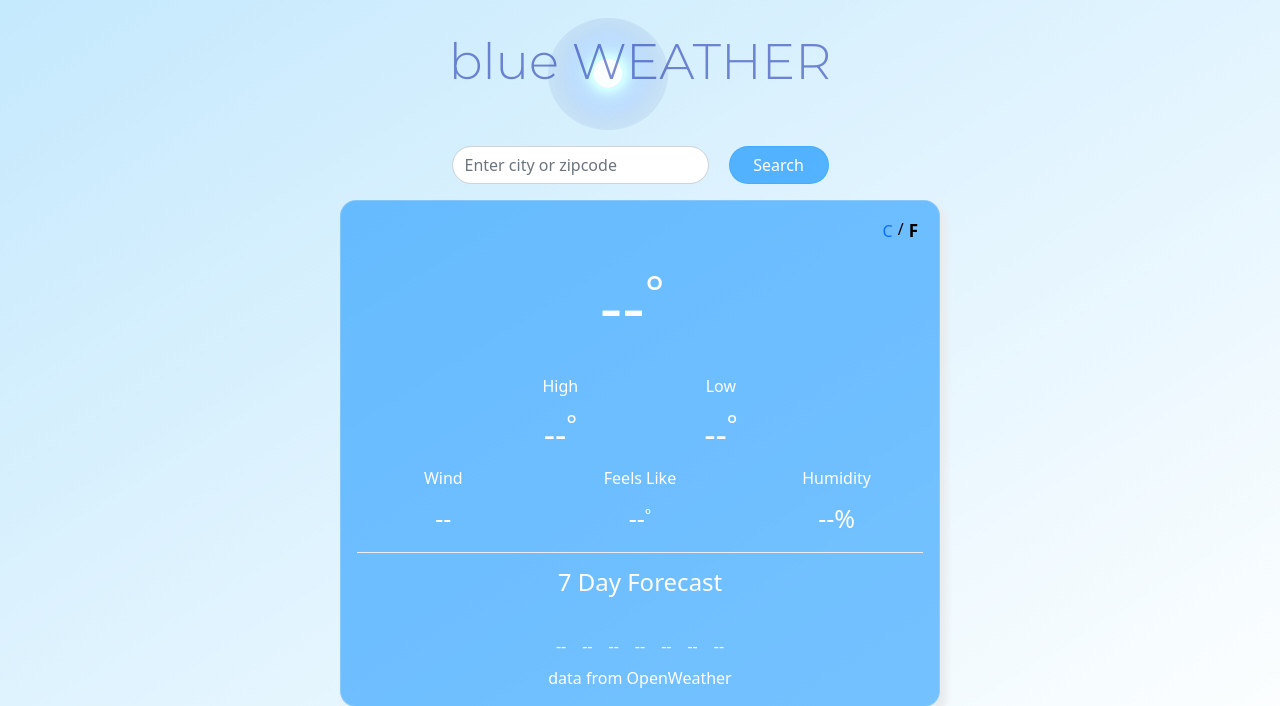
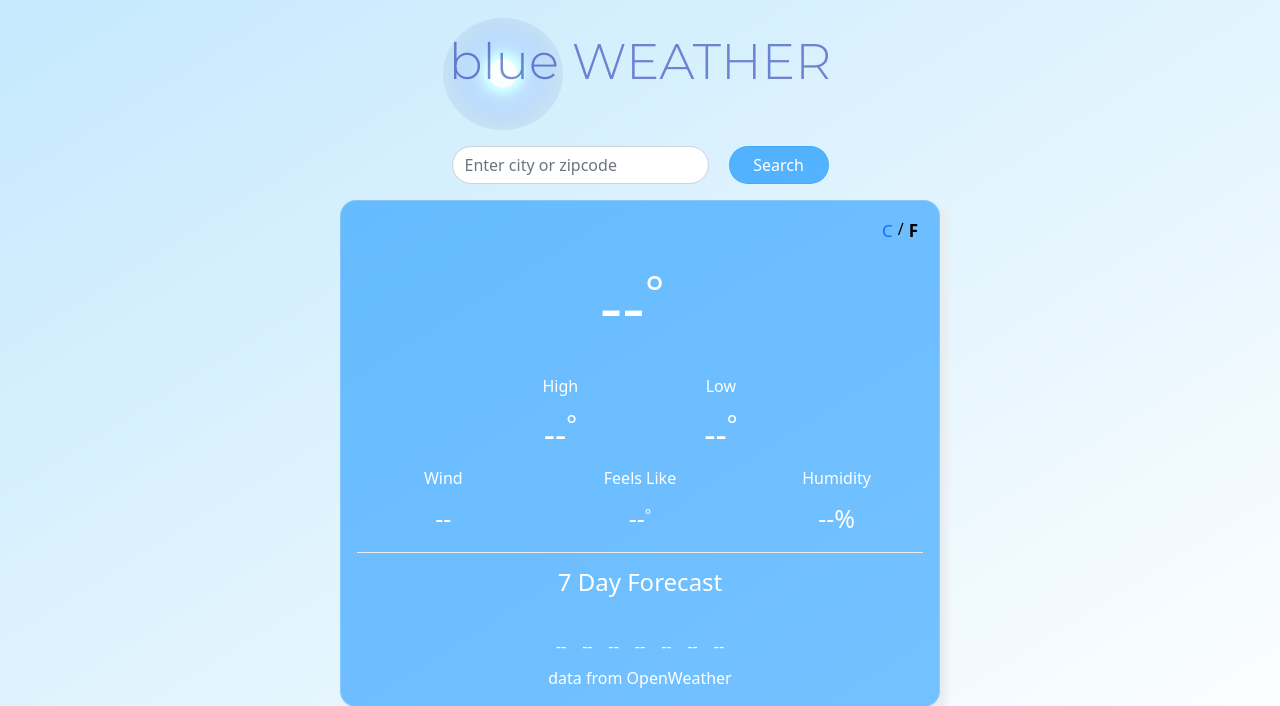
Before and after one commit to williamwbush/weather_app, a PHP site: page / in a window 1280 px wide. Shown: the top 706 px of the page. Run offline with PHP 8.4, Linux system fonts and the light colour scheme; some libraries are stand-ins or nearby versions.

Commit message:
fixed temp unit persistence, temp unit fonts, header icon alignment

```diff
--- a/css/styles.css
+++ b/css/styles.css
@@ -9,11 +9,11 @@
 
 #sun {
     position: relative;
-    margin: auto;
     padding-top: 1vh;
     width: 120px;
     height: 120px;
     margin-top: 10px;
+    margin-right: 275px;
     opacity: .9;
 }
 
@@ -21,13 +21,12 @@
     display: flex;
     flex-direction: row;
     justify-content: center;
-    margin-right: 5vw;
+    width: 500px;
+    margin: auto;
 }
 
 h1 {
     position: absolute;
-    margin: auto;
-    margin-left: 5%;
     margin-top: 4vh;
     color: rgba(1, 26, 165, 0.507);
     font-family: 'Montserrat', sans-serif;
@@ -101,6 +100,12 @@
     font-weight: 700;
     font-size: 17px;
 }
+
+#celcius {
+    font-size: 17px;
+}
+
+
 
 #slash {
     color: black;
--- a/js/main.js
+++ b/js/main.js
@@ -1,6 +1,6 @@
-const form = document.querySelector('#location-form')
+let city_submitted = "Chicago"
 
-let city_submitted = "Chicago"
+let temp_unit = "f"
 
 const _getWeather = async () => {
     let api_key = "0c9275e005544d1d828e0dbe3329e8a8"
@@ -114,18 +114,18 @@
         day.innerHTML = days[(day_of_week + i + 1) % 7].slice(0,3)
     }
 
-    const celsius = document.querySelector('#celcius')
+    const celcius = document.querySelector('#celcius')
     const fahrenheit = document.querySelector('#fahrenheit')
 
     celcius.addEventListener('click', ( event ) => {
         event.preventDefault();
 
+        temp_unit = "c"
+
         document.getElementById('fahrenheit').style.color = 'blue';
         document.getElementById('celcius').style.color = 'black';
         document.getElementById('celcius').style.fontWeight = 600;
-        document.getElementById('fahrenheit').style.fontWeight = 350;
-        document.getElementById('celcius').style.fontSize = "17px";
-        document.getElementById('fahrenheit').style.fontSize = "16px";
+        document.getElementById('fahrenheit').style.fontWeight = 300;
 
         document.getElementById('current-temp').innerHTML = Math.round(weather.current_weather.main.temp - 273.15);
         document.getElementById('today-high-temp').innerHTML = Math.round(weather.forecast.daily[0].temp.max - 273.15);
@@ -154,12 +154,12 @@
     fahrenheit.addEventListener('click', ( event ) => {
         event.preventDefault();
 
+        temp_unit = "f"
+
         document.getElementById('fahrenheit').style.color = 'black';
         document.getElementById('celcius').style.color = 'blue';
-        document.getElementById('celcius').style.fontWeight = 350;
+        document.getElementById('celcius').style.fontWeight = 300;
         document.getElementById('fahrenheit').style.fontWeight = 600;
-        document.getElementById('celcius').style.fontSize = "16px";
-        document.getElementById('fahrenheit').style.fontSize = "17px";
 
         document.getElementById('current-temp').innerHTML = Math.round((weather.current_weather.main.temp - 273.15) * 9 / 5 + 32);
         document.getElementById('today-high-temp').innerHTML = Math.round((weather.forecast.daily[0].temp.max - 273.15) * 9 / 5 + 32);
@@ -188,6 +188,9 @@
 }
 
 _displayWeather()
+
+
+const form = document.querySelector('#location-form')
 
 form.addEventListener('submit', ( event ) => {
     event.preventDefault();
@@ -254,7 +257,6 @@
             parentDiv.insertBefore(alert_info, current_conditions);
         }
 
-
         document.getElementById('city').innerHTML = weather.current_weather.name;
 
 
@@ -277,8 +279,7 @@
         document.getElementById("icon-image-8").src = `https://openweathermap.org/img/wn/${weather.forecast.daily[6].weather[0].icon}@2x.png`;
         document.getElementById("icon-image-9").src = `https://openweathermap.org/img/wn/${weather.forecast.daily[7].weather[0].icon}@2x.png`;
 
-        if(document.getElementById('fahrenheit').style.color == 'black'){
-            console.log('fahrenheit is black')
+        if(temp_unit == "f"){
             document.getElementById('wind').innerHTML = Math.round(weather.current_weather.wind.speed * 2.237);
             document.getElementById('wind-unit').innerHTML = "mph"
 
@@ -303,8 +304,6 @@
             document.getElementById("day-6-low").innerHTML = Math.round((weather.forecast.daily[6].temp.min - 273.15) * 9/5 + 32);
             document.getElementById("day-7-low").innerHTML = Math.round((weather.forecast.daily[7].temp.min - 273.15) * 9/5 + 32);
         } else {
-            console.log('fahrenheit is blue')
-            console.log(document.getElementById('fahrenheit').style)
             document.getElementById('current-temp').innerHTML = Math.round(weather.current_weather.main.temp - 273.15);
             document.getElementById('today-high-temp').innerHTML = Math.round(weather.forecast.daily[0].temp.max - 273.15);
             document.getElementById('today-low-temp').innerHTML = Math.round(weather.forecast.daily[0].temp.min - 273.15);
@@ -340,18 +339,18 @@
 
     _displayWeather()
 
-    const celsius = document.querySelector('#celcius')
+    const celcius = document.querySelector('#celcius')
     const fahrenheit = document.querySelector('#fahrenheit')
 
     celcius.addEventListener('click', ( event ) => {
         event.preventDefault();
 
+        temp_unit = "c"
+
         document.getElementById('fahrenheit').style.color = 'blue';
         document.getElementById('celcius').style.color = 'black';
         document.getElementById('celcius').style.fontWeight = 600;
-        document.getElementById('fahrenheit').style.fontWeight = 350;
-        document.getElementById('celcius').style.fontSize = "17px";
-        document.getElementById('fahrenheit').style.fontSize = "16px";
+        document.getElementById('fahrenheit').style.fontWeight = 300;
 
         document.getElementById('current-temp').innerHTML = Math.round(weather.current_weather.main.temp - 273.15);
         document.getElementById('today-high-temp').innerHTML = Math.round(weather.forecast.daily[0].temp.max - 273.15);
@@ -380,12 +379,12 @@
     fahrenheit.addEventListener('click', ( event ) => {
         event.preventDefault();
 
+        temp_unit = "f"
+
         document.getElementById('fahrenheit').style.color = 'black';
         document.getElementById('celcius').style.color = 'blue';
-        document.getElementById('celcius').style.fontWeight = 350;
+        document.getElementById('celcius').style.fontWeight = 300;
         document.getElementById('fahrenheit').style.fontWeight = 600;
-        document.getElementById('celcius').style.fontSize = "16px";
-        document.getElementById('fahrenheit').style.fontSize = "17px";
 
         document.getElementById('current-temp').innerHTML = Math.round((weather.current_weather.main.temp - 273.15) * 9 / 5 + 32);
         document.getElementById('today-high-temp').innerHTML = Math.round((weather.forecast.daily[0].temp.max - 273.15) * 9 / 5 + 32);
@@ -409,6 +408,5 @@
         document.getElementById("day-5-low").innerHTML = Math.round((weather.forecast.daily[5].temp.min - 273.15) * 9/5 + 32);
         document.getElementById("day-6-low").innerHTML = Math.round((weather.forecast.daily[6].temp.min - 273.15) * 9/5 + 32);
         document.getElementById("day-7-low").innerHTML = Math.round((weather.forecast.daily[7].temp.min - 273.15) * 9/5 + 32);
-
     } )
 } )
```
